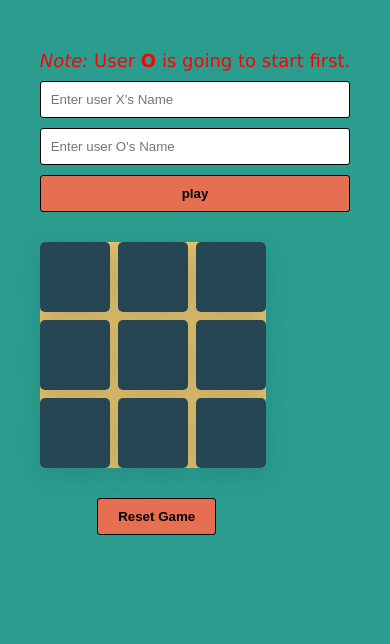
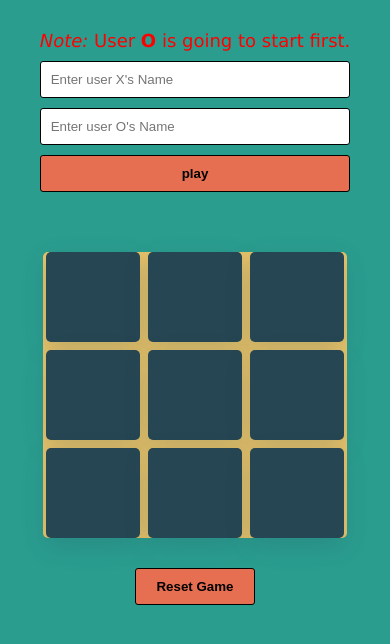
Before and after one commit to isanjeevroy/tic-tac-toe-game, a plain HTML site: page index.html in a window 390 px wide. Drawn offline with Linux system fonts and the light colour scheme.

Commit message:
style updated

```diff
--- a/style.css
+++ b/style.css
@@ -5,21 +5,26 @@
 body{
     display: flex;
     justify-content: center;
-    /* align-items: center; */
+    align-items: center;
+    text-align: center;
     background-color: #2A9D8F;
     font-family: Verdana, Geneva, Tahoma, sans-serif;
 }
 .container{
-    margin-top: 20px;
+    /* margin-top: 20px; */
     height: 70vh;
-    justify-content: center;
+    width: 600px;
+    display: flex;
+    flex-direction: column;
+    align-items: center;
+    /* justify-content: center; */
 
 }
 
 .result{
     /* text-align: center; */
     text-align:center;
-   margin: 30px 0;
+   margin: 10px 0;
 
 }
 .result p{
@@ -57,10 +62,13 @@ body{
     display: flex;
     flex-wrap: wrap;
     justify-content: center;
+    align-items: center;
     gap: 2vmin;
     background-color:#E9C46A;
     border-radius: 5px;
 }
+
+
 .box{
     height: 18vmin;
     width: 18vmin;
@@ -73,6 +81,17 @@ body{
     font-size: 42px;
     box-shadow: rgba(38, 70, 83, 0.2) 0px 8px 24px;
 }
+@media (max-width: 774px) {
+    .game{
+       height: 80% !important;
+       width: 78% !important;
+       align-items: center;
+    }
+    .box{
+        height: 90px !important;
+        width: 31% !important;
+    }
+  }
 .btns{
     width: 60vmin;
     margin-top: 30px;
```
